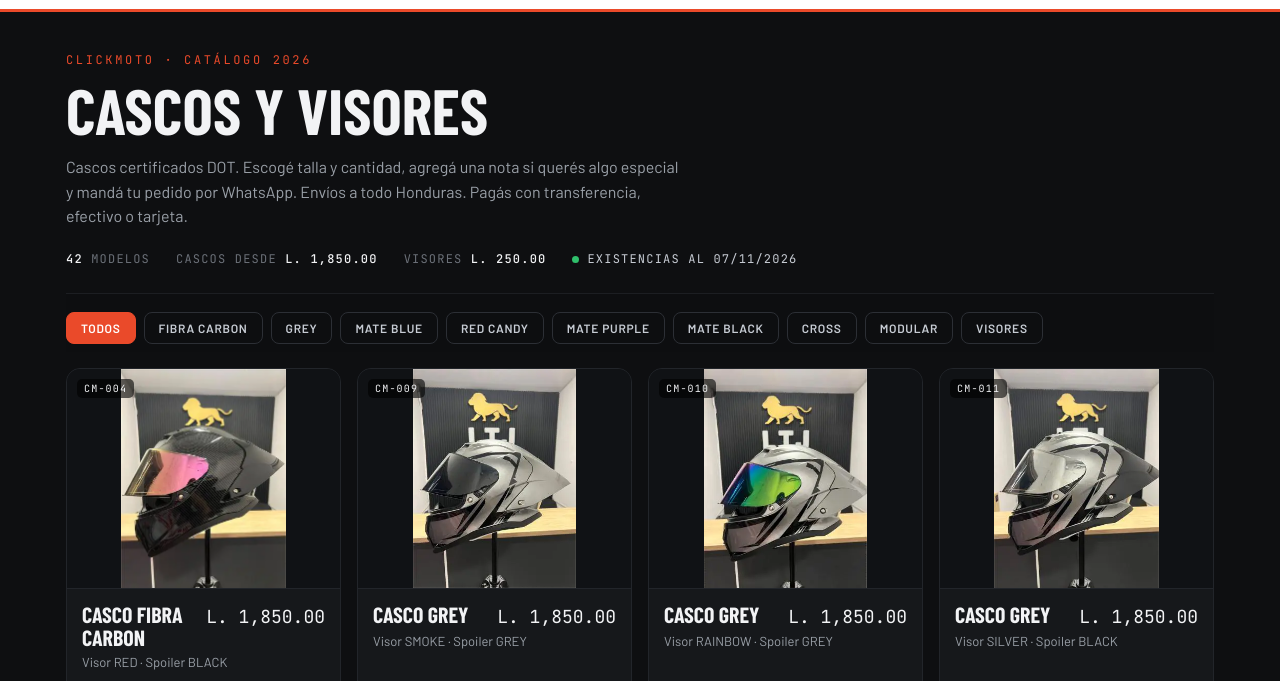
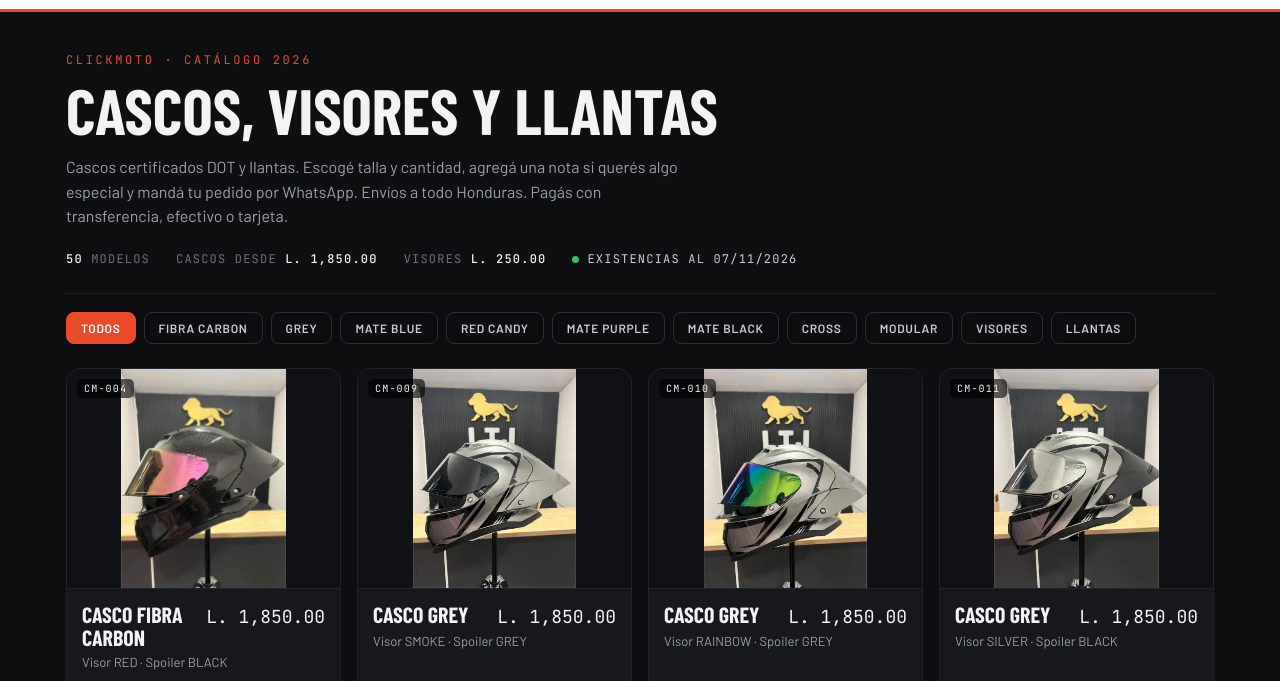
Before and after one commit to clickmoto/clickmoto.github.io, a plain HTML site: page index.html in a window 1280 px wide. Shown: the part 77-758 px from the top of the page. Drawn offline with nearby package versions, Linux system fonts and the light colour scheme.

Commit message:
Agregar llantas (precio 4) al catálogo ClickMoto
Co-Authored-By: Claude Opus 5.5 <noreply@anthropic.com>
Claude-Session: https://claude.ai/code/session_01Fsd6mSkY3wyeVXyJFczT13

```diff
--- a/index.html
+++ b/index.html
@@ -273,6 +273,11 @@ VISORES.forEach((v, i) => {
   CATALOGO.push({ id: "V" + (i + 1), tipo: "visor", ref: "VS-" + String(i + 1).padStart(3, "0"), foto: "",
     casco: "VISORES", visor: v, spoiler: "", tallas: [], titulo: "Visor " + v, detalle: "Repuesto · visor suelto", precio: PRECIO_VISOR });
 });
+const LLANTAS = [["L1", "100/90-17", "TL", "T-158", 700, "assets/llantas/L1.webp"], ["L2", "2.75-18", "TT", "T-114", 430, "assets/llantas/L2.webp"], ["L3", "3.00-17", "TT", "T-115", 460, "assets/llantas/L3.webp"], ["L4", "3.00-18", "TT", "T-114", 480, "assets/llantas/L4.webp"], ["L5", "3.00-18", "TT", "T-515", 440, "assets/llantas/L5.webp"], ["L6", "4.10-18", "TT", "T-175", 600, "assets/llantas/L6.webp"], ["L7", "4.10-18", "TT", "T-515", 620, "assets/llantas/L7.webp"], ["L8", "90/90-19", "TT", "T-012", 525, "assets/llantas/L8.webp"]];
+LLANTAS.forEach((r) => {
+  CATALOGO.push({ id: r[0], tipo: "llanta", ref: "LL-00" + r[0].slice(1), foto: r[5], casco: "LLANTAS", visor: "", spoiler: "", tallas: [], medida: r[1],
+    titulo: "Llanta " + r[1], detalle: (r[2] === "TL" ? "Sin tubo (TL)" : "Con tubo (TT)") + " · Diseño " + r[3], precio: r[4], corto: "LLANTA " + r[1] + " " + r[2] + " " + r[3] });
+});
 const GRUPOS = ["TODOS"].concat(CATALOGO.map((c) => c.casco).filter((c, i, a) => a.indexOf(c) === i));
 const byId = (id) => CATALOGO.find((c) => c.id === id);
 const minCasco = Math.min(...CATALOGO.filter((c) => c.tipo === "casco").map((c) => c.precio));
@@ -327,16 +332,16 @@ function viewCatalogo() {
     const t = tallaDe(it), pend = S.sel[it.id] === "?";
     const foto = it.foto ? '<img src="' + it.foto + '" alt="' + esc(it.titulo + " " + it.detalle) + '" loading="lazy">'
       : '<div class="visor" style="background:' + fill(it.visor) + '"></div>';
-    const sizes = (it.tallas.length ? it.tallas : ["ÚNICA"]).map((s) =>
+    const sizes = (it.tallas.length ? it.tallas : [it.medida || "ÚNICA"]).map((s) =>
       '<button type="button" class="chip size' + (t === s ? " on" : "") + (pend ? " need" : "") + '"' + (it.tallas.length ? ' data-act="size:' + it.id + ':' + s + '"' : " disabled") + ">" + s + "</button>").join("");
     return '<article class="card"><div class="photo">' + foto + '<div class="ref">' + it.ref + '</div></div><div class="body">' +
       '<div><div class="title-row"><div class="ttl">' + esc(it.titulo) + '</div><div class="price">' + money(it.precio) + '</div></div><div class="det">' + esc(it.detalle) + "</div></div>" +
-      '<div class="sizes"><div class="label">' + (it.tallas.length ? (pend ? "Elegí una talla" : "Tallas disponibles") : "Talla única") + '</div><div class="row">' + sizes + "</div></div>" +
+      '<div class="sizes"><div class="label">' + (it.tallas.length ? (pend ? "Elegí una talla" : "Tallas disponibles") : it.medida ? "Medida" : "Talla única") + '</div><div class="row">' + sizes + "</div></div>" +
       '<div class="actions">' + stepHtml("qty:" + it.id + ":-1", cantDe(it), "qty:" + it.id + ":1") +
       '<button type="button" class="add' + (S.added === it.id ? " done" : "") + '" data-act="add:' + it.id + '">' + (S.added === it.id ? "✓ Agregado" : "Agregar") + "</button></div></div></article>";
   }).join("");
-  return '<div class="wrap"><section class="hero"><div class="eyebrow">ClickMoto · Catálogo 2026</div><div class="hero-row"><h1>Cascos y visores</h1></div>' +
-    "<p>Cascos certificados DOT. Escogé talla y cantidad, agregá una nota si querés algo especial y mandá tu pedido por WhatsApp. Envíos a todo Honduras. Pagás con transferencia, efectivo o tarjeta.</p>" +
+  return '<div class="wrap"><section class="hero"><div class="eyebrow">ClickMoto · Catálogo 2026</div><div class="hero-row"><h1>Cascos, visores y llantas</h1></div>' +
+    "<p>Cascos certificados DOT y llantas. Escogé talla y cantidad, agregá una nota si querés algo especial y mandá tu pedido por WhatsApp. Envíos a todo Honduras. Pagás con transferencia, efectivo o tarjeta.</p>" +
     '<div class="stats"><div><b>' + CATALOGO.length + "</b> modelos</div><div>Cascos desde <b>" + money(minCasco) + "</b></div><div>Visores <b>" + money(PRECIO_VISOR) + '</b></div><div class="stock-badge">Existencias al ' + INVENTARIO_FECHA + "</div></div></section>" +
     '<nav class="filters" aria-label="Filtrar por línea">' + GRUPOS.map((g) => '<button type="button" class="chip' + (S.grupo === g ? " on" : "") + '" data-act="grp:' + g + '">' + (g === "TODOS" ? "Todos" : g) + "</button>").join("") + "</nav>" +
     '<div class="grid">' + cards + "</div></div>";
@@ -344,7 +349,7 @@ function viewCatalogo() {
 
 function lineHtml(l, compact) {
   const bg = l.it.foto ? "url(" + l.it.foto + ")" : fill(l.it.casco === "VISORES" ? l.it.visor : l.it.casco);
-  const resumen = (l.talla ? "Talla " + l.talla : "Talla única") + " · x" + l.cant + " · " + money(l.sub);
+  const resumen = (l.talla ? "Talla " + l.talla : l.it.medida ? "Medida " + l.it.medida : "Talla única") + " · x" + l.cant + " · " + money(l.sub);
   return '<div class="line"><div class="line-top"><div class="sw" style="background-image:' + (l.it.foto ? bg : "none") + ";" + (l.it.foto ? "" : "background:" + bg) + '"></div>' +
     '<div class="line-info"><div class="ttl">' + esc(l.it.titulo) + '</div><div class="det">' + esc(l.it.detalle) + '</div><div class="sum">' + resumen + "</div></div>" +
     '<button type="button" class="x" aria-label="Quitar" data-act="del:' + l.key + '">✕</button></div>' +
```
Also changed, not shown: assets/llantas/L1.webp (added), assets/llantas/L2.webp (added), assets/llantas/L3.webp (added), assets/llantas/L4.webp (added), assets/llantas/L5.webp (added), assets/llantas/L6.webp (added), assets/llantas/L7.webp (added), assets/llantas/L8.webp (added).
